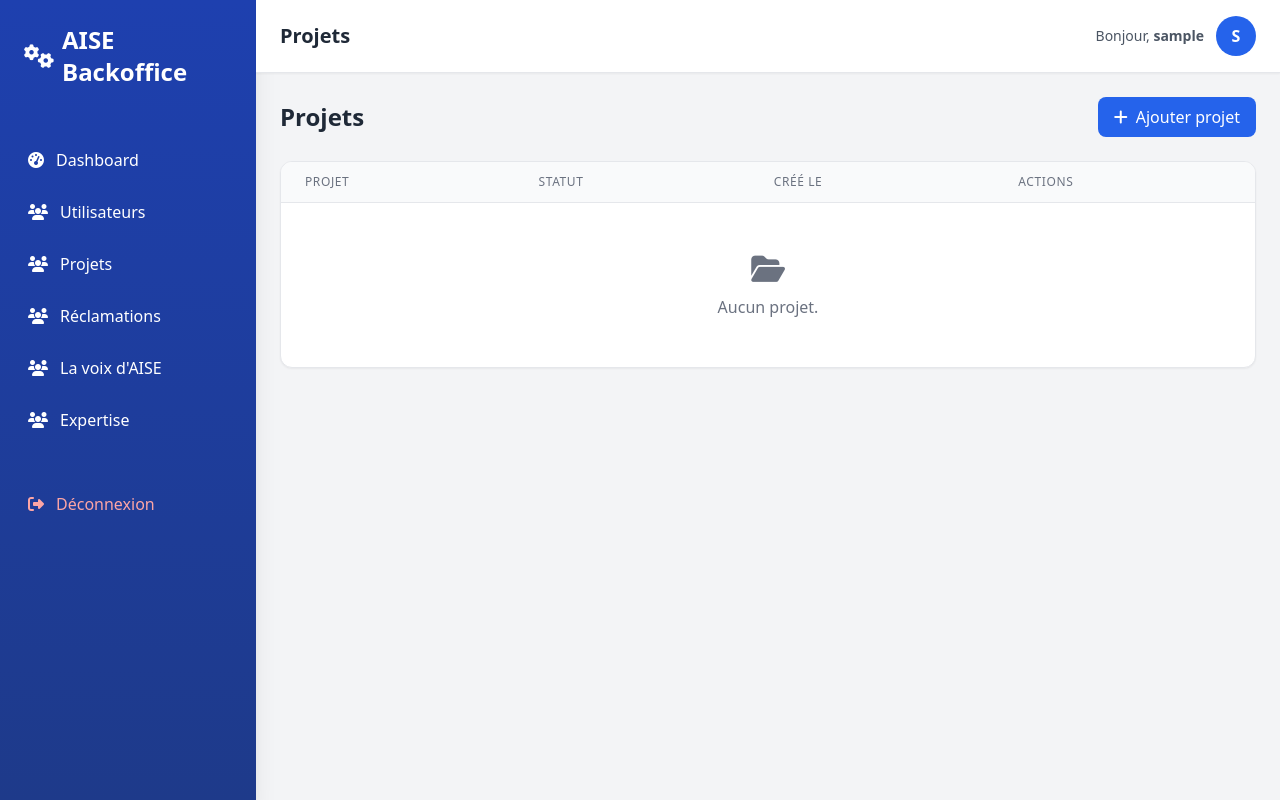
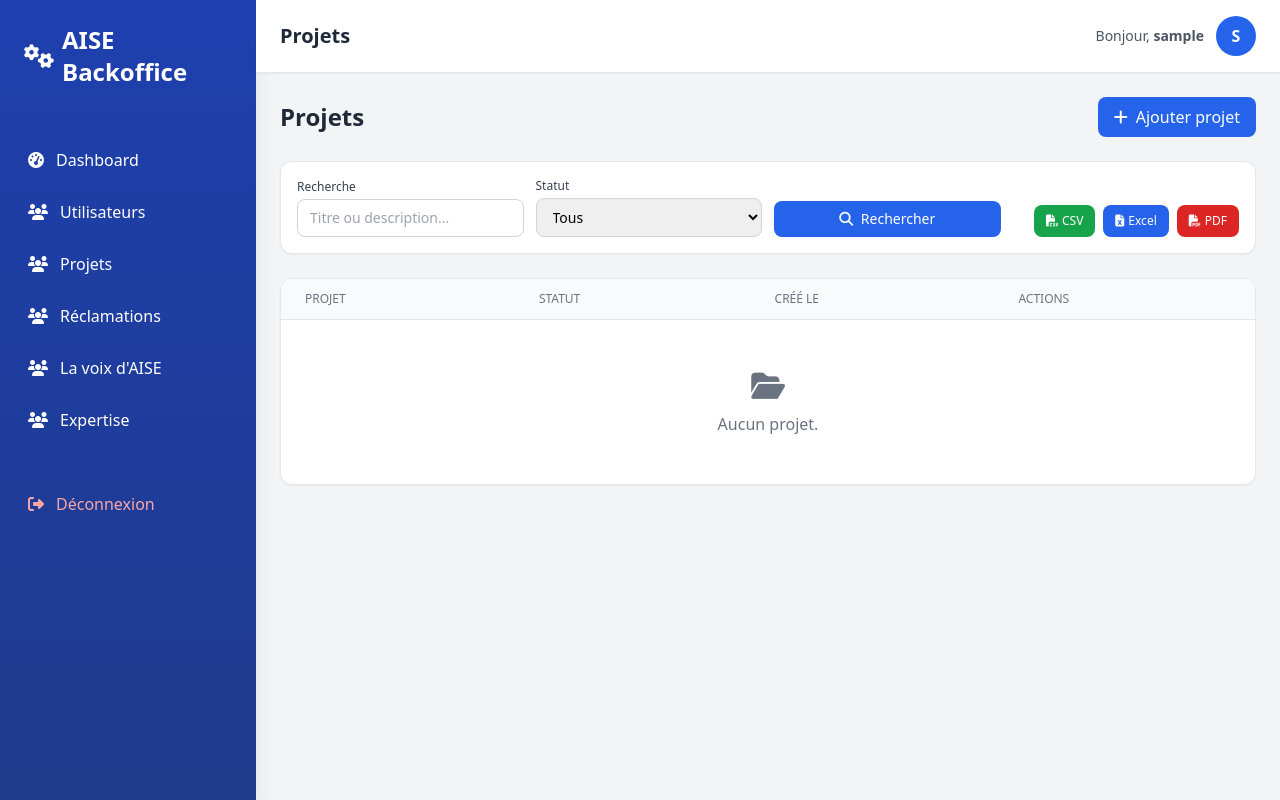
Before and after one commit to eyansibi/aise-django, a Django app: page /projets/backoffice/projets/ in a window 1280 px wide. Run offline with Django 5.2, Linux system fonts and the light colour scheme; the visitor is signed in with stand-in values (Sample User, id 1); data that the repository does not hold is empty; some libraries are stand-ins or nearby versions.

Commit message:
add PDF+EXCEL 3

```diff
--- a/aise_project/settings.py
+++ b/aise_project/settings.py
@@ -25,6 +25,7 @@ INSTALLED_APPS = [
     'django.contrib.messages',
     'django.contrib.staticfiles',
     'widget_tweaks',
+    'import_export',
 
     # Apps locales
     'users',
--- a/projets/views.py
+++ b/projets/views.py
@@ -2,18 +2,42 @@
 from django.shortcuts import render, redirect, get_object_or_404
 from django.contrib import messages
 from django.contrib.admin.views.decorators import staff_member_required
+from django.views.generic import ListView
 from .models import Projet
 from .forms import ProjetForm
+from .resources import ProjetResource
+from .mixins import ExportMixin, SearchFilterMixin
+
+
+class BackofficeProjetsView(SearchFilterMixin, ExportMixin, ListView):
+    model = Projet
+    template_name = 'backoffice/projets/projets_list.html'
+    context_object_name = 'projets'
+    paginate_by = 10
+
+    def get(self, request, *args, **kwargs):
+        export_format = request.GET.get('format')
+        if export_format in ['csv', 'xlsx', 'pdf']:
+            queryset = self.get_queryset()
+            if export_format == 'pdf':
+                return self.export_pdf(queryset)
+            elif export_format == 'xlsx':
+                return self.export_excel(queryset, ProjetResource)
+            elif export_format == 'csv':
+                return self.export_csv(queryset, ProjetResource)
+        return super().get(request, *args, **kwargs)
+
 
 @staff_member_required(login_url='users:login')
 def backoffice_projets(request):
-    projets = Projet.objects.all()
-    return render(request, 'backoffice/projets/projets_list.html', {'projets': projets})
+    return BackofficeProjetsView.as_view()(request)
 
+
+# === CRUD (inchangé) ===
 @staff_member_required(login_url='users:login')
 def backoffice_projet_add(request):
     if request.method == 'POST':
-        form = ProjetForm(request.POST,request.FILES)
+        form = ProjetForm(request.POST, request.FILES)
         if form.is_valid():
             projet = form.save(commit=False)
             projet.createur = request.user
@@ -23,15 +47,14 @@ def backoffice_projet_add(request):
     else:
         form = ProjetForm()
     return render(request, 'backoffice/projets/projet_form.html', {
-        'form': form,
-        'title': 'Ajouter un projet'
+        'form': form, 'title': 'Ajouter un projet'
     })
 
 @staff_member_required(login_url='users:login')
 def backoffice_projet_edit(request, projet_id):
     projet = get_object_or_404(Projet, pk=projet_id)
     if request.method == 'POST':
-        form = ProjetForm(request.POST, instance=projet)
+        form = ProjetForm(request.POST, request.FILES, instance=projet)
         if form.is_valid():
             form.save()
             messages.success(request, f"Projet '{projet.titre}' modifié.")
@@ -39,36 +62,29 @@ def backoffice_projet_edit(request, projet_id):
     else:
         form = ProjetForm(instance=projet)
     return render(request, 'backoffice/projets/projet_form.html', {
-        'form': form,
-        'title': 'Modifier le projet'
+        'form': form, 'title': 'Modifier le projet'
     })
 
 @staff_member_required(login_url='users:login')
 def backoffice_projet_delete(request, projet_id):
     projet = get_object_or_404(Projet, pk=projet_id)
-
     if request.method == 'POST':
         titre = projet.titre
         projet.delete()
         messages.success(request, f"Projet '{titre}' supprimé.")
         return redirect('projets:backoffice_projets')
-
-    return render(request, 'backoffice/projets/projet_confirm_delete.html', {
-        'projet': projet
-    })
+    return render(request, 'backoffice/projets/projet_confirm_delete.html', {'projet': projet})
 
 
 # === FRONTOFFICE ===
 def projets_list_public(request):
     projets = Projet.objects.filter(statut='termine').order_by('-date_creation')
     return render(request, 'frontoffice/projets/projets_list.html', {
-        'projets': projets,
-        'page_title': 'Nos Projets'
+        'projets': projets, 'page_title': 'Nos Projets'
     })
 
 def projet_detail_public(request, projet_id):
     projet = get_object_or_404(Projet, pk=projet_id, statut='termine')
     return render(request, 'frontoffice/projets/projet_detail.html', {
-        'projet': projet,
-        'page_title': projet.titre
+        'projet': projet, 'page_title': projet.titre
     })
--- a/requirements.txt
+++ b/requirements.txt
@@ -6,3 +6,6 @@ psycopg2-binary==2.9.9
 Pillow==10.0.0
 django-crispy-forms==2.2.1
 crispy-bootstrap5==0.7
+django-import-export
+openpyxl
+reportlab
--- a/templates/backoffice/projets/projets_list.html
+++ b/templates/backoffice/projets/projets_list.html
@@ -12,28 +12,68 @@
     </a>
 </div>
 
+<!-- RECHERCHE + FILTRE + EXPORT -->
+<div class="bg-white rounded-xl shadow-sm border border-gray-200 p-4 mb-6">
+    <form method="get" class="grid grid-cols-1 md:grid-cols-4 gap-3 items-end">
+        <div>
+            <label class="block text-xs font-medium text-gray-700 mb-1">Recherche</label>
+            <input name="q" value="{{ request.GET.q }}" placeholder="Titre ou description..."
+                   class="w-full px-3 py-2 border border-gray-300 rounded-lg text-sm focus:ring-2 focus:ring-blue-500">
+        </div>
+        <div>
+            <label class="block text-xs font-medium text-gray-700 mb-1">Statut</label>
+            <select name="statut" onchange="this.form.submit()"
+                    class="w-full px-3 py-2 border border-gray-300 rounded-lg text-sm">
+                <option value="">Tous</option>
+                <option value="en_attente" {% if request.GET.statut == 'en_attente' %}selected{% endif %}>En attente</option>
+                <option value="en_cours" {% if request.GET.statut == 'en_cours' %}selected{% endif %}>En cours</option>
+                <option value="termine" {% if request.GET.statut == 'termine' %}selected{% endif %}>Terminé</option>
+            </select>
+        </div>
+        <div>
+            <button type="submit" class="w-full bg-blue-600 text-white px-4 py-2 rounded-lg hover:bg-blue-700 text-sm">
+                <i class="fas fa-search mr-1"></i> Rechercher
+            </button>
+        </div>
+        <div class="flex gap-2 justify-end">
+            <a href="?format=csv{% if request.GET.q %}&q={{ request.GET.q }}{% endif %}{% if request.GET.statut %}&statut={{ request.GET.statut }}{% endif %}"
+               class="bg-green-600 text-white px-3 py-2 rounded-lg hover:bg-green-700 text-xs flex items-center gap-1">
+                <i class="fas fa-file-csv"></i> CSV
+            </a>
+            <a href="?format=xlsx{% if request.GET.q %}&q={{ request.GET.q }}{% endif %}{% if request.GET.statut %}&statut={{ request.GET.statut }}{% endif %}"
+               class="bg-blue-600 text-white px-3 py-2 rounded-lg hover:bg-blue-700 text-xs flex items-center gap-1">
+                <i class="fas fa-file-excel"></i> Excel
+            </a>
+            <a href="?format=pdf{% if request.GET.q %}&q={{ request.GET.q }}{% endif %}{% if request.GET.statut %}&statut={{ request.GET.statut }}{% endif %}"
+               class="bg-red-600 text-white px-3 py-2 rounded-lg hover:bg-red-700 text-xs flex items-center gap-1">
+                <i class="fas fa-file-pdf"></i> PDF
+            </a>
+        </div>
+    </form>
+</div>
+
+<!-- TABLEAU -->
 <div class="bg-white rounded-xl shadow-sm border border-gray-200 overflow-hidden">
     <div class="overflow-x-auto">
         <table class="w-full">
             <thead class="bg-gray-50 border-b border-gray-200">
                 <tr>
-                    <th class="px-6 py-3 text-left text-xs font-medium text-gray-500 uppercase tracking-wider">Projet</th>
-                    <th class="px-6 py-3 text-left text-xs font-medium text-gray-500 uppercase tracking-wider">Statut</th>
-                    <th class="px-6 py-3 text-left text-xs font-medium text-gray-500 uppercase tracking-wider">Créé le</th>
-                    <th class="px-6 py-3 text-left text-xs font-medium text-gray-500 uppercase tracking-wider">Actions</th>
+                    <th class="px-6 py-3 text-left text-xs font-medium text-gray-500 uppercase">Projet</th>
+                    <th class="px-6 py-3 text-left text-xs font-medium text-gray-500 uppercase">Statut</th>
+                    <th class="px-6 py-3 text-left text-xs font-medium text-gray-500 uppercase">Créé le</th>
+                    <th class="px-6 py-3 text-left text-xs font-medium text-gray-500 uppercase">Actions</th>
                 </tr>
             </thead>
             <tbody class="divide-y divide-gray-200">
                 {% for projet in projets %}
-                <tr class="hover:bg-gray-50 transition">
-                    <!-- COLONNE 1 : Image + Titre + Créateur -->
+                <tr class="hover:bg-gray-50">
                     <td class="px-6 py-4">
                         <div class="flex items-center gap-3">
                             {% if projet.image %}
-                                <img src="{{ projet.image.url }}" alt="{{ projet.titre }}" class="w-12 h-12 object-cover rounded-lg shadow-sm">
+                                <img src="{{ projet.image.url }}" alt="" class="w-12 h-12 object-cover rounded-lg">
                             {% else %}
                                 <div class="w-12 h-12 bg-gray-200 border-2 border-dashed rounded-lg flex items-center justify-center">
-                                    <i class="fas fa-image text-gray-400 text-xs"></i>
+                                    <i class="fas fa-image text-gray-400"></i>
                                 </div>
                             {% endif %}
                             <div>
@@ -42,31 +82,23 @@
                             </div>
                         </div>
                     </td>
-
-                    <!-- COLONNE 2 : Statut -->
                     <td class="px-6 py-4">
                         {% if projet.statut == 'termine' %}
-                            <span class="px-3 py-1 text-xs font-medium rounded-full bg-green-100 text-green-800">Terminé</span>
+                            <span class="px-3 py-1 text-xs rounded-full bg-green-100 text-green-800">Terminé</span>
                         {% elif projet.statut == 'en_cours' %}
-                            <span class="px-3 py-1 text-xs font-medium rounded-full bg-blue-100 text-blue-800">En cours</span>
-                        {% elif projet.statut == 'en_attente' %}
-                            <span class="px-3 py-1 text-xs font-medium rounded-full bg-yellow-100 text-yellow-800">En attente</span>
+                            <span class="px-3 py-1 text-xs rounded-full bg-blue-100 text-blue-800">En cours</span>
                         {% else %}
-                            <span class="px-3 py-1 text-xs font-medium rounded-full bg-red-100 text-red-800">Annulé</span>
+                            <span class="px-3 py-1 text-xs rounded-full bg-yellow-100 text-yellow-800">En attente</span>
                         {% endif %}
                     </td>
-
-                    <!-- COLONNE 3 : Date création -->
                     <td class="px-6 py-4 text-sm text-gray-500">
                         {{ projet.date_creation|date:"d/m/Y" }}
                     </td>
-
-                    <!-- COLONNE 4 : Actions -->
-                    <td class="px-6 py-4 text-sm font-medium space-x-3">
-                        <a href="{% url 'projets:backoffice_projet_edit' projet.id %}" class="text-blue-600 hover:text-blue-800" title="Modifier">
+                    <td class="px-6 py-4 text-sm space-x-3">
+                        <a href="{% url 'projets:backoffice_projet_edit' projet.id %}" class="text-blue-600 hover:text-blue-800">
                             <i class="fas fa-edit"></i>
                         </a>
-                        <a href="{% url 'projets:backoffice_projet_delete' projet.id %}" class="text-red-600 hover:text-red-800" title="Supprimer">
+                        <a href="{% url 'projets:backoffice_projet_delete' projet.id %}" class="text-red-600 hover:text-red-800">
                             <i class="fas fa-trash"></i>
                         </a>
                     </td>
@@ -76,11 +108,32 @@
                     <td colspan="4" class="px-6 py-12 text-center text-gray-500">
                         <i class="fas fa-folder-open text-3xl mb-2 block"></i>
                         Aucun projet.
+                        {% if request.GET.q or request.GET.statut %}
+                            <br><a href="{% url 'projets:backoffice_projets' %}" class="text-blue-600 hover:underline">Réinitialiser</a>
+                        {% endif %}
                     </td>
                 </tr>
                 {% endfor %}
             </tbody>
         </table>
     </div>
+
+    <!-- Pagination -->
+    {% if is_paginated %}
+    <div class="px-6 py-3 bg-gray-50 border-t flex justify-between text-sm">
+        <div>Affichage {{ page_obj.start_index }}–{{ page_obj.end_index }} sur {{ page_obj.paginator.count }}</div>
+        <div class="flex gap-1">
+            {% if page_obj.has_previous %}
+                <a href="?page={{ page_obj.previous_page_number }}{% if request.GET.q %}&q={{ request.GET.q }}{% endif %}{% if request.GET.statut %}&statut={{ request.GET.statut }}{% endif %}"
+                   class="px-3 py-1 border rounded hover:bg-gray-100">Précédent</a>
+            {% endif %}
+            <span class="px-3 py-1">Page {{ page_obj.number }} / {{ page_obj.paginator.num_pages }}</span>
+            {% if page_obj.has_next %}
+                <a href="?page={{ page_obj.next_page_number }}{% if request.GET.q %}&q={{ request.GET.q }}{% endif %}{% if request.GET.statut %}&statut={{ request.GET.statut }}{% endif %}"
+                   class="px-3 py-1 border rounded hover:bg-gray-100">Suivant</a>
+            {% endif %}
+        </div>
+    </div>
+    {% endif %}
 </div>
 {% endblock %}
```
Also changed, not shown: projets/mixins.py (added, +81 -0 lines), projets/resources.py (added, +9 -0 lines), users/views.py (+103 -31 lines), media/blogs/arbre.webp (added), media/projets/Marilyn-monroe-painting-john-beckley-2017-edition.jpg (added), media/projets/edvard_fLEAjh6.jpeg (added).
